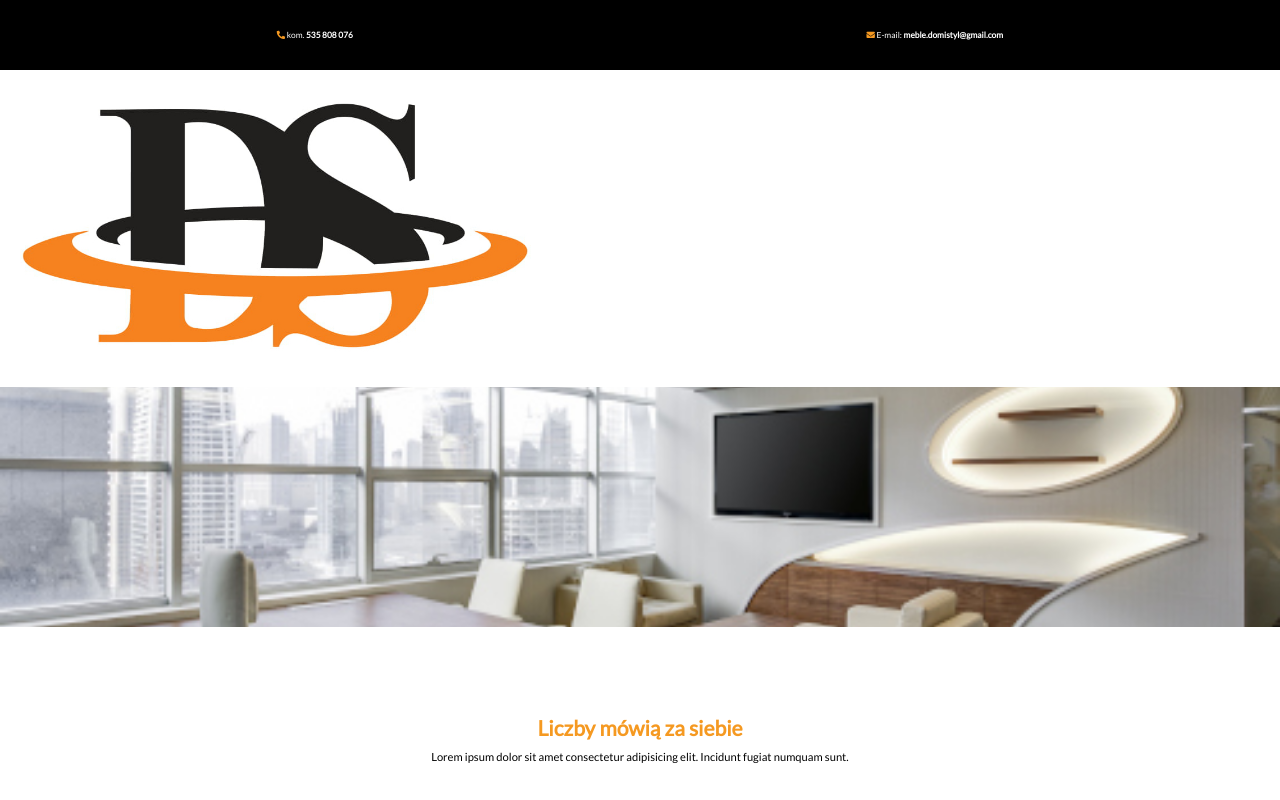
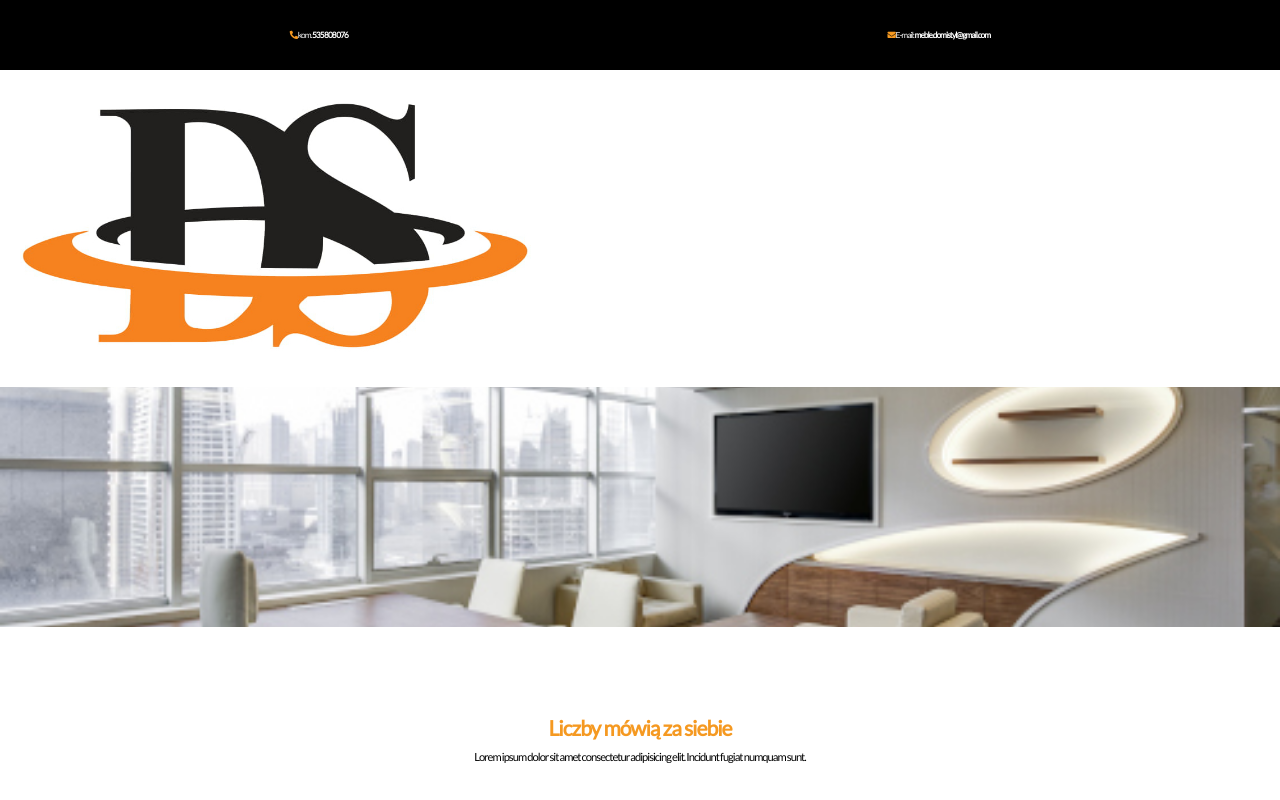
Before and after one commit to sebastianleszman/domi-styl, a plain HTML site: page index.html in a window 1280 px wide. Shown: the top 800 px of the page. Drawn offline with nearby package versions, Linux system fonts and the light colour scheme.

Commit message:
another commit

```diff
--- a/css/style.css
+++ b/css/style.css
@@ -35,7 +35,7 @@ body {
   background-color: var(--white);
   font-family: 'Lato', sans-serif;
   font-size: 1rem;
-  letter-spacing: normal;
+  letter-spacing: -1px;
 }
 ul {
   list-style: none;
```
